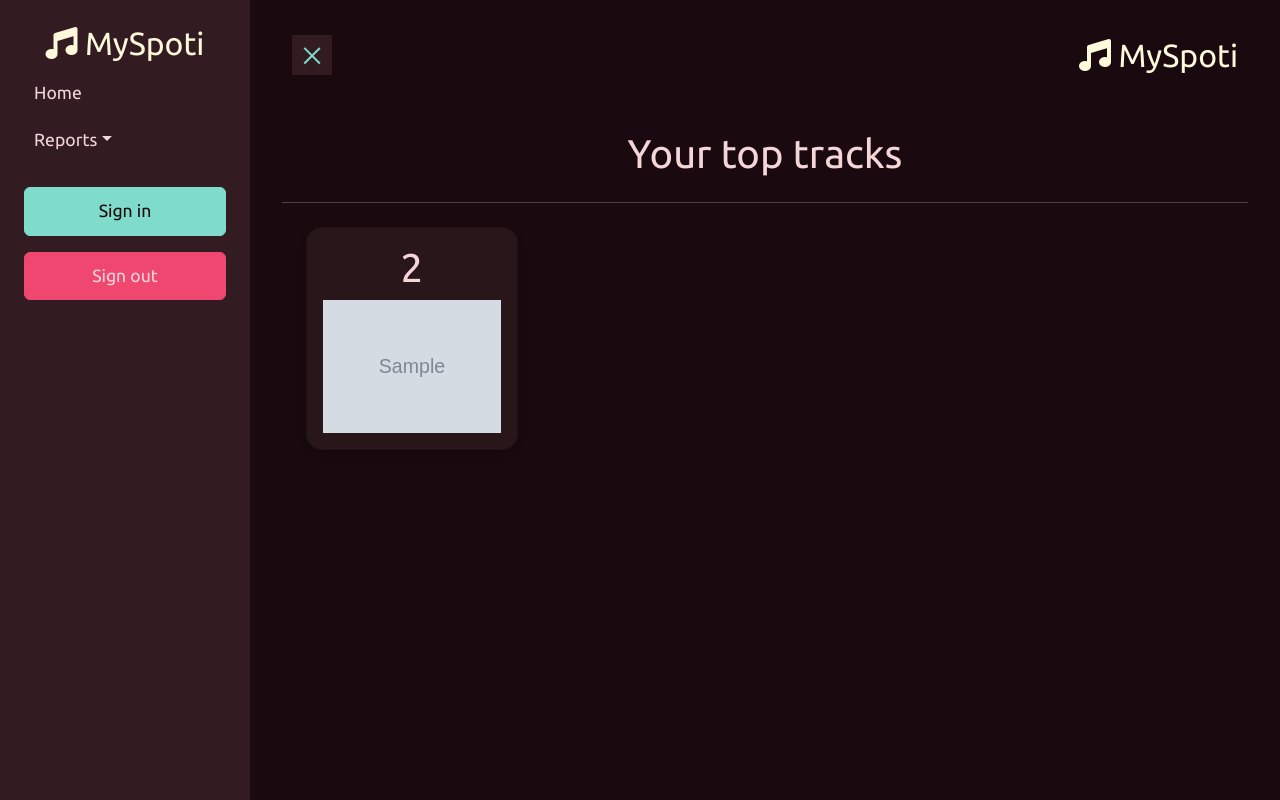
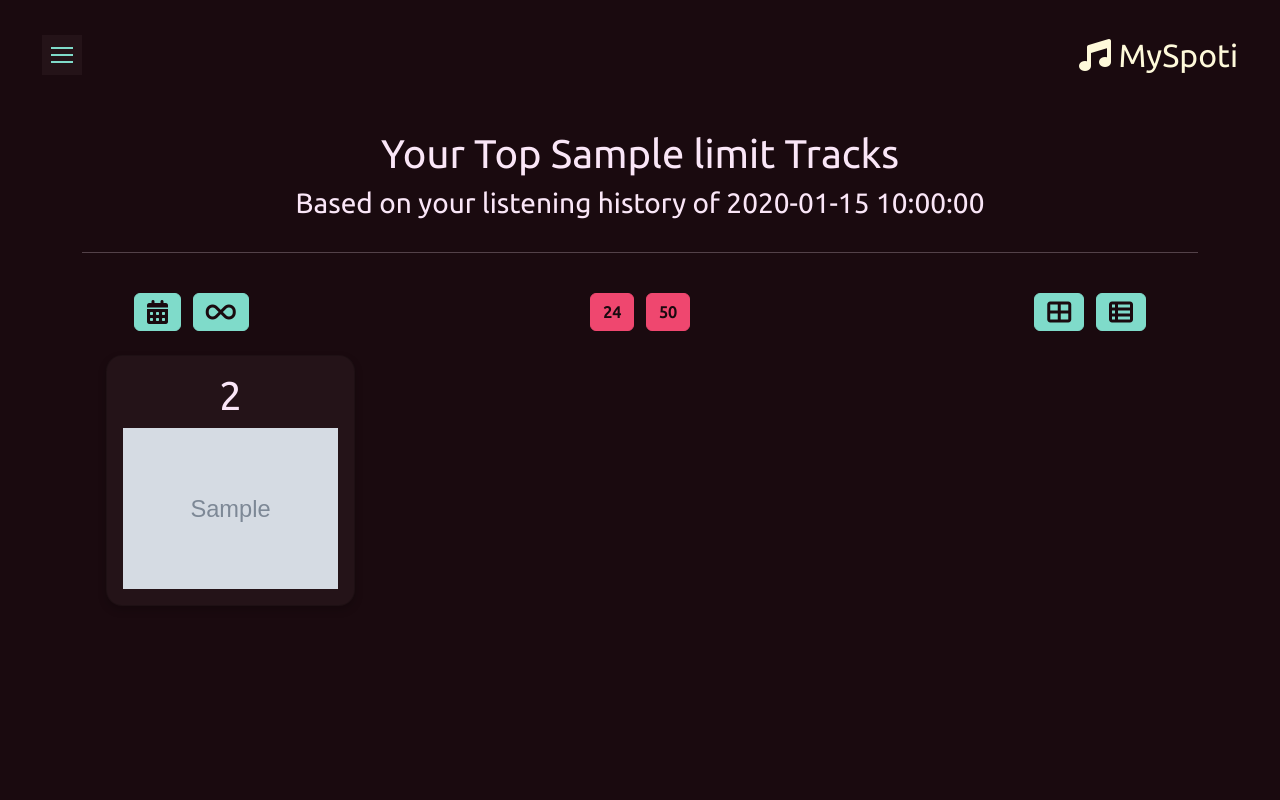
Before and after one commit to OmarMacMa/MySpoti, a Flask app: template MySpoti/app/templates/top_tracks.html in a window 1280 px wide. Run offline with Flask 3, Linux system fonts and the light colour scheme; the template is opened without the code that fills it: most values are stand-ins (such as "Sample title", 1, 10 or a date in 2020); grey boxes marked "Sample" are stand-in pictures.

Commit message:
Top Tracks View almost finished, table missing

```diff
--- a/MySpoti/app/static/styles/base.css
+++ b/MySpoti/app/static/styles/base.css
@@ -6,7 +6,7 @@ body {
 	--bs-secondary-rgb: 127, 219, 202;
 	--bs-dark: #1A0A0F;
 	--bs-dark-rgb: 26, 10, 15;
-	--bs-color: #F4D6D9;
+	--bs-color: #FAE6F7;
 	--bs-color-rgb: 244, 214, 217;
 	--bs-font-size: 1.25rem;
 	--bs-link-color: var(--bs-secondary);
@@ -26,13 +26,13 @@ body {
 .btn-primary {
 	background-color: var(--bs-primary);
 	border-color: var(--bs-primary);
-	color: var(--bs-color);
+	color: var(--bs-dark);
 }
 
 .btn-primary:hover {
 	background-color: #C93C5D;
 	border-color: #C93C5D;
-	color: var(--bs-color);
+	color: var(--bs-dark);
 }
 
 .btn-secondary {
@@ -80,7 +80,7 @@ body {
 #sidebar {
 	min-width: 250px;
 	max-width: 250px;
-	background: #331B22;
+	background: #241318; /* #331B22; */
 	transition: all 0.6s cubic-bezier(0.945, 0.020, 0.270, 0.665);
 	transform-origin: bottom left;
 }
@@ -100,7 +100,7 @@ body {
 	width: 40px;
 	height: 40px;
 	cursor: pointer;
-	background-color: #331B22;
+	background-color: #241318; /* #331B22; */
 }
 
 #sidebarCollapse span {
@@ -132,7 +132,7 @@ body {
 }
 
 /* Media query for screens with a maximum width of 768px */
-@media (max-width: 768px) {
+/* @media (max-width: 768px) { */
 	#sidebar {
 		margin-left: -250px;
 		transform: rotateY(90deg);
@@ -143,7 +143,7 @@ body {
 		transform: none;
 	}
 
-	#sidebarCollapse span:first-of-type,
+	/* #sidebarCollapse span:first-of-type,
 	#sidebarCollapse span:nth-of-type(2),
 	#sidebarCollapse span:last-of-type {
 		transform: none;
@@ -153,9 +153,9 @@ body {
 
 	#sidebarCollapse.active span {
 		margin: 0 auto;
-	}
+	} */
 
-	#sidebarCollapse.active span:first-of-type {
+	/* #sidebarCollapse.active span:first-of-type {
 		transform: rotate(45deg) translate(2px, 2px);
 	}
 
@@ -165,5 +165,5 @@ body {
 
 	#sidebarCollapse.active span:last-of-type {
 		transform: rotate(-45deg) translate(1px, -1px);
-	}
-}
+	} */
+/* } */
--- a/MySpoti/app/static/styles/top_tracks.css
+++ b/MySpoti/app/static/styles/top_tracks.css
@@ -39,7 +39,7 @@
 }
 
 .card {
-    background-color: #29161b;
+    background-color: #241318;
     box-shadow: 0 4px 8px 0 rgba(0, 0, 0, 0.2);
     color: var(--bs-color);
 }
--- a/MySpoti/app/templates/sidebar.html
+++ b/MySpoti/app/templates/sidebar.html
@@ -25,7 +25,7 @@
     <div id="content">
         <nav class="navbar navbar-expand-lg">
             <div class="container-fluid">
-                <button id="sidebarCollapse" class="navbar-btn" type="button">
+                <button id="sidebarCollapse" class="navbar-btn active" type="button">
                     <span></span>
                     <span></span>
                     <span></span>
--- a/MySpoti/app/templates/top_tracks.html
+++ b/MySpoti/app/templates/top_tracks.html
@@ -11,37 +11,49 @@
                 <div class="container">
                     <div class="row">
                         <div class="col-lg-12 col-lg-offset-2 text-center">
-                            <h1 data-aos="fade-right" data-aos-duration="1000">Your top tracks</h1>
+                            <h1 data-aos="fade-up" data-aos-duration="1000">Your Top {{ limit }} Tracks</h1>
+                            <h3 data-aos="fade-up" data-aos-duration="1500">Based on your listening history of {{ time }}</h3>
                         </div>
                     </div>
-                            <!--<div class="table-responsive">
-                                <table class="table" style="font-size: 1.2rem;">
-                                    <thead>
-                                        <tr class="text-start" data-aos="fade-up" data-aos-duration="1000">
-                                            <th>Rank</th>
-                                            <th>Track</th>
-                                            <th>Artist</th>
-                                            <th>Album</th>
-                                        </tr>
-                                    </thead>
-                                    <tbody class="align-middle">
-                                        {% for index, track in top_tracks.items() %}
-                                            <tr class="text-start" data-aos="fade-up" data-aos-duration="1000">
-                                                <td>{{ index+1 }}</td>
-                                                <td><img src="{{ track.album_cover }}" alt="album cover" width="50" height="50"> {{ track.name }}</td>
-                                                <td>{{ track.artists }}</td>
-                                                <td>{{ track.album }}</td>
-                                            </tr>
-                                        {% endfor %}
-                                    </tbody>
-                                </table>
-                            </div>-->
+                    <hr class="my-4" data-aos="flip-up" data-aos-duration="2000">
+                    <div class="row px-5">
+                        <div class="col-lg-4 col-md-4 col-sm-4 col-12 py-3" data-aos="flip-left" data-aos-duration="1500">
+                            {% if time_range == 'long_term' %}
+                                <a href="{{ url_for('top_tracks', time_range='short_term') }}" class="btn btn-secondary mx-1"><i class="fas fa-hourglass-half fa-xl"></i> </a>
+                                <a href="{{ url_for('top_tracks', time_range='medium_term') }}" class="btn btn-secondary mx-1"><i class="fas fa-calendar-days fa-xl"></i> </a>
+                            {% elif time_range == 'medium_term' %}
+                                <a href="{{ url_for('top_tracks', time_range='short_term') }}" class="btn btn-secondary mx-1"><i class="fas fa-hourglass-half fa-xl"></i> </a>
+                                <a href="{{ url_for('top_tracks', time_range='long_term') }}" class="btn btn-secondary mx-1"><i class="fas fa-infinity fa-xl"></i> </a>
+                            {% else %}
+                                <a href="{{ url_for('top_tracks', time_range='medium_term') }}" class="btn btn-secondary mx-1"><i class="fas fa-calendar-days fa-xl"></i> </a>
+                                <a href="{{ url_for('top_tracks', time_range='long_term') }}" class="btn btn-secondary mx-1"><i class="fas fa-infinity fa-xl"></i> </a>
+                            {% endif %}
+                        </div>
+                        <div class="col-lg-4 col-md-4 col-sm-4 col-12 text-center py-3" data-aos="flip-up" data-aos-duration="1500">
+                            {% if limit == 50 %}
+                                <a href="{{ url_for('top_tracks', time_range=time_range, limit=12) }}" class="btn btn-primary mx-1"><strong>12</strong></a>
+                                <a href="{{ url_for('top_tracks', time_range=time_range, limit=24) }}" class="btn btn-primary mx-1"><strong>24</strong></a>
+                            {% elif limit == 24 %}
+                                <a href="{{ url_for('top_tracks', time_range=time_range, limit=12) }}" class="btn btn-primary mx-1"><strong>12</strong></a>
+                                <a href="{{ url_for('top_tracks', time_range=time_range, limit=50) }}" class="btn btn-primary mx-1"><strong>50</strong></a>
+                            {% else %}
+                                <a href="{{ url_for('top_tracks', time_range=time_range, limit=24) }}" class="btn btn-primary mx-1"><strong>24</strong></a>
+                                <a href="{{ url_for('top_tracks', time_range=time_range, limit=50) }}" class="btn btn-primary mx-1"><strong>50</strong></a>
+                            {% endif %}
+                        </div>
+                        <div class="col-lg-4 col-md-4 col-sm-4 col-12 text-end py-3" data-aos="flip-right" data-aos-duration="1500">
+                            <button class="btn btn-secondary mx-1" onclick="showAs('cards')"><i class="fas fa-th-large fa-xl"></i> </button>
+                            <button class="btn btn-secondary mx-1" onclick="showAs('table')"><i class="fas fa-table-list fa-xl"></i> </button>
+                        </div>
+                    </div>
 
-
-                    <hr>
                     <div class="row px-4">
                         {% for index, track in top_tracks.items() %}
-                            <div class="col-lg-3 col-md-6 col-sm-6 col-12 py-2 flip_container" data-aos="fade-up" data-aos-duration="1000">
+                            {% if index > limit-1 %}
+                                <div class="col-lg-3 col-md-6 col-sm-6 col-12 py-2 flip_container" id="col-{{ index }}" data-aos="fade-up" data-aos-duration="1000" hidden>
+                            {% else %}
+                                <div class="col-lg-3 col-md-6 col-sm-6 col-12 py-2 flip_container" id="col-{{ index }}" data-aos="fade-up" data-aos-duration="1000">
+                            {% endif %}
                                 <div class="flip py-5" id="flip-{{ index }}">
                                     <div class="flip_front" id="flip-front-{{ index }}">
                                         <div class="card rounded-4" id="front-card-{{ index }}">
@@ -73,6 +85,7 @@
 {% block scripts %}
     {{ super() }}
     <script>
+        $(document).ready(function() {
             for (let i = 0; i < {{ top_tracks|length }}; i++) {
                 $("#back-card-"+i).css("height", $("#front-card-"+i).height()+"px");
                 $("#back-card-"+i).css("width", $("#front-card-"+i).width()+"px");
@@ -80,5 +93,29 @@
                 $("#flip-back-"+i).css("height", $("#front-card-"+i).height()+"px");
                 $("#flip-"+i).css("height", $("#front-card-"+i).height()+"px");
             }
+        });
+
+        $(window).resize(function() {
+            for (let i = 0; i < {{ top_tracks|length }}; i++) {
+                $("#back-card-"+i).css("height", $("#front-card-"+i).height()+"px");
+                $("#back-card-"+i).css("width", $("#front-card-"+i).width()+"px");
+                $("#flip-front-"+i).css("height", $("#front-card-"+i).height()+"px");
+                $("#flip-back-"+i).css("height", $("#front-card-"+i).height()+"px");
+                $("#flip-"+i).css("height", $("#front-card-"+i).height()+"px");
+            }
+        });
+
+        function showTracks(num) {
+            if (num != 12 && num != 24 && num != 50) {
+                num = 12;
+            }
+            for (let i = 0; i < {{ top_tracks|length }}; i++) {
+                if (i < num) {
+                    $("#col-"+i).prop("hidden", false);
+                } else {
+                    $("#col-"+i).prop("hidden", true);
+                }
+            }
+        }
     </script>
 {% endblock %}
--- a/MySpoti/main.py
+++ b/MySpoti/main.py
@@ -10,6 +10,29 @@ from .app import create_app
 
 
 app = create_app()
+
+
+def validate_time_range(time_range):
+    """
+    Validate time range and return the amount of time
+    """
+    time_ranges_map = {
+    "long_term": "several years",
+    "medium_term": "last 6 months",
+    "short_term": "last 4 weeks"
+    }
+    if time_range != "short_term" and time_range != "medium_term" and time_range != "long_term":
+        time_range = "short_term"
+    return time_range, time_ranges_map[time_range]
+
+
+def validate_limit(limit):
+    """
+    Validate limit
+    """
+    if limit != 12 and limit != 24 and limit != 50:
+        return 12
+    return limit
 
 
 @app.errorhandler(404)
@@ -96,21 +119,24 @@ def top_tracks():
     )
     if not auth_manager.validate_token(cache_handler.get_cached_token()):
         return redirect("/home")
+    time_range, time = validate_time_range(request.args.get("time_range", "short_term"))
+    limit = validate_limit(int(request.args.get("limit", 12)))
     spotify = spotipy.Spotify(auth_manager=auth_manager)
-    top_tracks_list = spotify.current_user_top_tracks(limit=50, time_range="long_term")
+    top_tracks_list = spotify.current_user_top_tracks(limit=limit, time_range=time_range)
     top_tracks = {}
-    for i in range(len(top_tracks_list["items"])):
-        artists = ", ".join([artist["name"] for artist in top_tracks_list["items"][i]["artists"]])
-        name = top_tracks_list["items"][i]["name"]
+    for i, item in enumerate(top_tracks_list["items"]):
         top_tracks[i] = {
-            "name": name,
-            "artists": artists,
-            "album": top_tracks_list["items"][i]["album"]["name"],
-            "album_cover": top_tracks_list["items"][i]["album"]["images"][0]["url"],
-            "url": top_tracks_list["items"][i]["external_urls"]["spotify"]
+            "name": item["name"],
+            "artists": ", ".join([artist["name"] for artist in item["artists"]]),
+            "album": item["album"]["name"],
+            "album_cover": item["album"]["images"][0]["url"],
+            # "url": item["external_urls"]["spotify"]
         }
     context = {
-        "top_tracks": top_tracks
+        "top_tracks": top_tracks,
+        "time_range": time_range,
+        "limit": limit,
+        "time": time
     }
     return render_template("top_tracks.html", **context)
 
```
Lines whose indentation alone changed are shown as unchanged.
